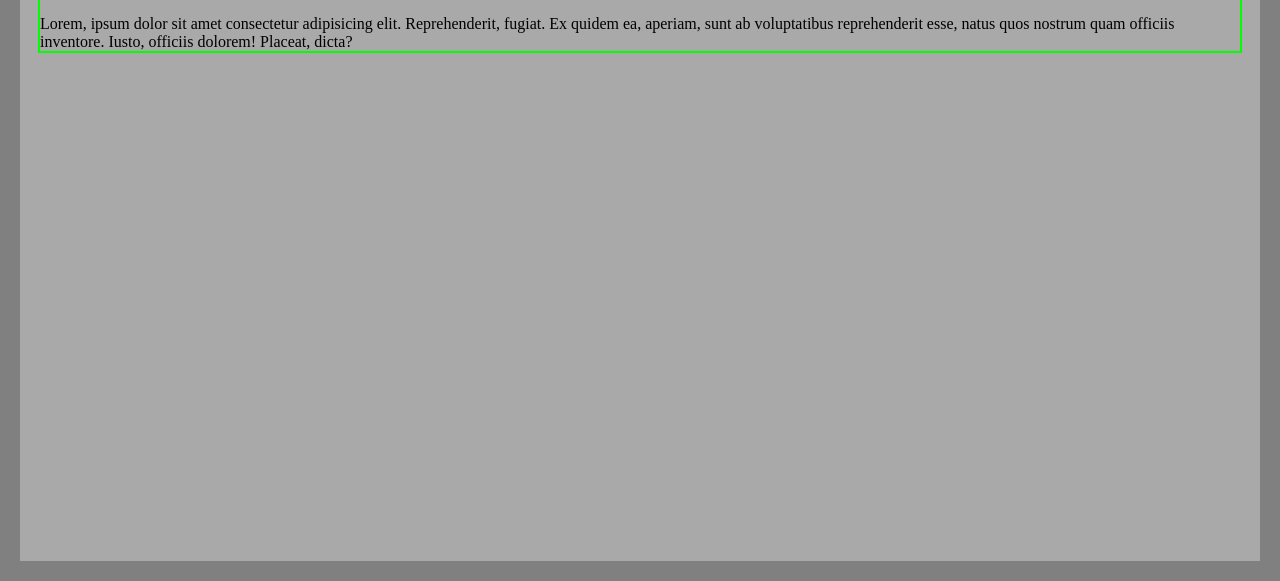
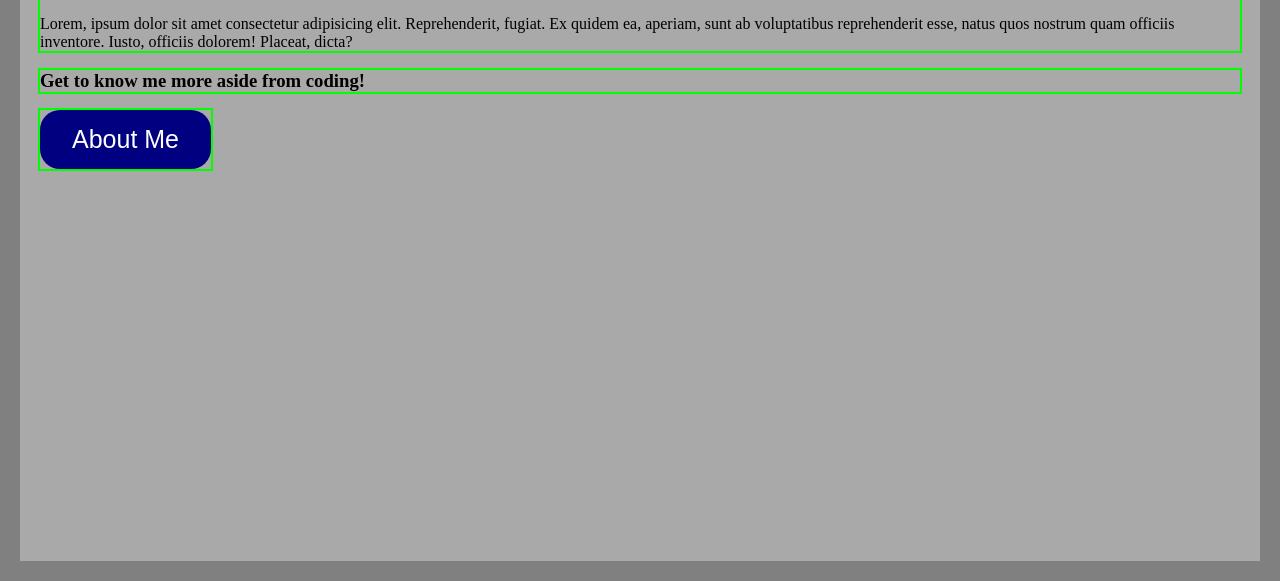
Before and after one commit to shaanprk/Portfolio-Website, a plain HTML site: page projects.html in a window 1280 px wide. Shown: the part 219-800 px from the top of the page. Drawn offline with nearby package versions, Linux system fonts and the light colour scheme.

Commit message:
Added buttons

```diff
--- a/css/styles.css
+++ b/css/styles.css
@@ -67,3 +67,20 @@ li, a {
 h1 {
     text-align: center;
 }
+
+.to-other-page {
+    background-color: navy;
+    border: none;
+    color: white;
+    padding: 15px 32px;
+    text-align: center;
+    text-decoration: none;
+    display: inline-block;
+    font-size: 25px;
+    border-radius: 20px;
+}
+
+.to-other-page:hover {
+    background-color: rgb(26, 62, 141);
+    cursor:pointer;
+}
--- a/projects.html
+++ b/projects.html
@@ -31,10 +31,17 @@
             </div>
 
         <!-- MAIN -->
-         <main>
-            <h1>Projects Page</h1>
-            <p>Lorem, ipsum dolor sit amet consectetur adipisicing elit. Reprehenderit, fugiat. Ex quidem ea, aperiam, sunt ab voluptatibus reprehenderit esse, natus quos nostrum quam officiis inventore. Iusto, officiis dolorem! Placeat, dicta?</p>
-         </main>
+        <main>
+           <h1>Projects Page</h1>
+           <p>Lorem, ipsum dolor sit amet consectetur adipisicing elit. Reprehenderit, fugiat. Ex quidem ea, aperiam, sunt ab voluptatibus reprehenderit esse, natus quos nostrum quam officiis inventore. Iusto, officiis dolorem! Placeat, dicta?</p>
+        </main>
+
+        <h3>Get to know me more aside from coding!</h3>
+        <a href="about.html">
+            <button class="to-other-page">
+                About Me
+            </button>
+        </a>
 
         <!-- FOOTER -->
 
```
Also changed, not shown: index.html (+7 -6 lines).
